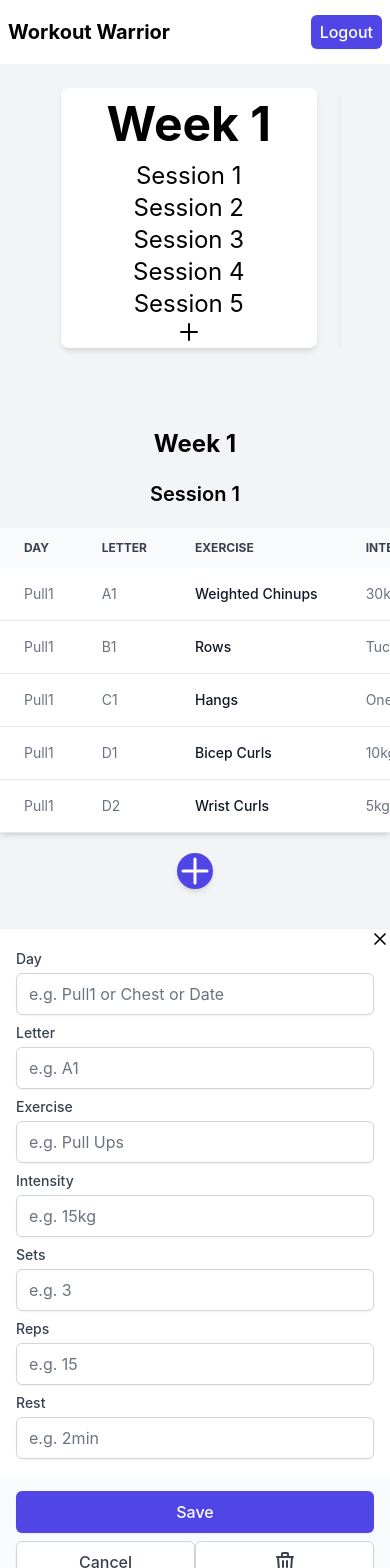
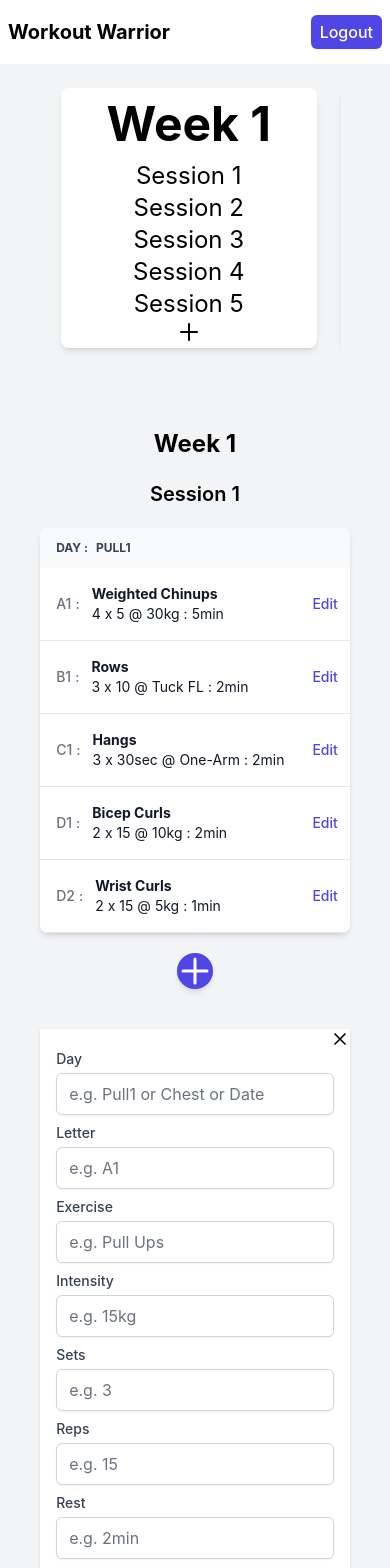
Before and after one commit to ashby-git/workout-warrior, a Next.js app: page / in a window 390 px wide. Shown: the top 1568 px of the page. Built offline with nearby package versions, Linux system fonts and the light colour scheme.

Commit message:
💄add table design for smaller screens

```diff
--- a/components/table/table.tsx
+++ b/components/table/table.tsx
@@ -9,7 +9,7 @@ const Table = () => {
         Session 1
       </h3>
 
-      <div className="relative overflow-x-auto shadow-md sm:rounded-lg">
+      <div className="hidden md:block relative overflow-x-auto shadow-md sm:rounded-lg">
         <table className="w-full text-sm text-left text-gray-500 dark:text-gray-400">
           <thead className="text-xs text-gray-700 uppercase bg-gray-50 dark:bg-gray-700 dark:text-gray-400">
             <tr>
@@ -153,6 +153,165 @@ const Table = () => {
           </tbody>
         </table>
       </div>
+
+      {/* Small Table */}
+
+      <div className="md:hidden mx-auto relative overflow-x-auto rounded-lg shadow-md max-w-max">
+        <table className="w-full text-sm text-left text-gray-500 dark:text-gray-400">
+          <thead className="text-xs text-gray-700 uppercase bg-gray-50 dark:bg-gray-700 dark:text-gray-400">
+            <tr>
+              <th scope="col" className="px-4 py-3">
+                <span className="mr-2">Day :</span>
+                <span>Pull1</span>
+              </th>
+
+              <th scope="col" className="px-6 py-3">
+                <span className="sr-only">Edit</span>
+              </th>
+            </tr>
+          </thead>
+          <tbody>
+            <tr className="bg-white border-b dark:bg-gray-800 dark:border-gray-700 hover:bg-gray-50 dark:hover:bg-gray-600">
+              <th
+                scope="row"
+                className="flex items-center px-4 py-4 font-medium text-gray-900 dark:text-white whitespace-nowrap"
+              >
+                <div className="mr-3 text-gray-500">
+                  A1<span className="ml-1">:</span>
+                </div>
+                <div className="font-bold">
+                  Weighted Chinups
+                  <div className="font-normal">
+                    <span className="mr-1">4</span>x
+                    <span className="mx-1">5</span>@
+                    <span className="mx-1">30kg</span>:
+                    <span className="ml-1">5min</span>
+                  </div>
+                </div>
+              </th>
+              <td className="px-3 py-2 text-right">
+                <a
+                  href="#"
+                  className="font-medium text-indigo-600 dark:text-indigo-500 hover:underline"
+                >
+                  Edit
+                </a>
+              </td>
+            </tr>
+            <tr className="bg-white border-b dark:bg-gray-800 dark:border-gray-700 hover:bg-gray-50 dark:hover:bg-gray-600">
+              <th
+                scope="row"
+                className="flex items-center px-4 py-4 font-medium text-gray-900 dark:text-white whitespace-nowrap"
+              >
+                <div className="mr-3 text-gray-500">
+                  B1<span className="ml-1">:</span>
+                </div>
+                <div className="font-bold">
+                  Rows
+                  <div className="font-normal">
+                    <span className="mr-1">3</span>x
+                    <span className="mx-1">10</span>@
+                    <span className="mx-1">Tuck FL</span>:
+                    <span className="ml-1">2min</span>
+                  </div>
+                </div>
+              </th>
+              <td className="px-3 py-2 text-right">
+                <a
+                  href="#"
+                  className="font-medium text-indigo-600 dark:text-indigo-500 hover:underline"
+                >
+                  Edit
+                </a>
+              </td>
+            </tr>
+            <tr className="bg-white border-b dark:bg-gray-800 dark:border-gray-700 hover:bg-gray-50 dark:hover:bg-gray-600">
+              <th
+                scope="row"
+                className="flex items-center px-4 py-4 font-medium text-gray-900 dark:text-white whitespace-nowrap"
+              >
+                <div className="mr-3 text-gray-500">
+                  C1<span className="ml-1">:</span>
+                </div>
+                <div className="font-bold">
+                  Hangs
+                  <div className="font-normal">
+                    <span className="mr-1">3</span>x
+                    <span className="mx-1">30sec</span>@
+                    <span className="mx-1">One-Arm</span>:
+                    <span className="ml-1">2min</span>
+                  </div>
+                </div>
+              </th>
+              <td className="px-3 py-2 text-right">
+                <a
+                  href="#"
+                  className="font-medium text-indigo-600 dark:text-indigo-500 hover:underline"
+                >
+                  Edit
+                </a>
+              </td>
+            </tr>
+            <tr className="bg-white border-b dark:bg-gray-800 dark:border-gray-700 hover:bg-gray-50 dark:hover:bg-gray-600">
+              <th
+                scope="row"
+                className="flex items-center px-4 py-4 font-medium text-gray-900 dark:text-white whitespace-nowrap"
+              >
+                <div className="mr-3 text-gray-500">
+                  D1<span className="ml-1">:</span>
+                </div>
+                <div className="font-bold">
+                  Bicep Curls
+                  <div className="font-normal">
+                    <span className="mr-1">2</span>x
+                    <span className="mx-1">15</span>@
+                    <span className="mx-1">10kg</span>:
+                    <span className="ml-1">2min</span>
+                  </div>
+                </div>
+              </th>
+              <td className="px-3 py-2 text-right">
+                <a
+                  href="#"
+                  className="font-medium text-indigo-600 dark:text-indigo-500 hover:underline"
+                >
+                  Edit
+                </a>
+              </td>
+            </tr>
+            <tr className="bg-white border-b dark:bg-gray-800 dark:border-gray-700 hover:bg-gray-50 dark:hover:bg-gray-600">
+              <th
+                scope="row"
+                className="flex items-center px-4 py-4 font-medium text-gray-900 dark:text-white whitespace-nowrap"
+              >
+                <div className="mr-3 text-gray-500">
+                  D2<span className="ml-1">:</span>
+                </div>
+                <div className="font-bold">
+                  Wrist Curls
+                  <div className="font-normal">
+                    <span className="mr-1">2</span>x
+                    <span className="mx-1">15</span>@
+                    <span className="mx-1">5kg</span>:
+                    <span className="ml-1">1min</span>
+                  </div>
+                </div>
+              </th>
+
+              <td className="px-3 py-2 text-right">
+                <a
+                  href="#"
+                  className="font-medium text-indigo-600 dark:text-indigo-500 hover:underline"
+                >
+                  Edit
+                </a>
+              </td>
+            </tr>
+          </tbody>
+        </table>
+      </div>
+
+      {/* Button */}
       <div className="flex space-x-2 justify-center my-5">
         <button
           type="button"
```
